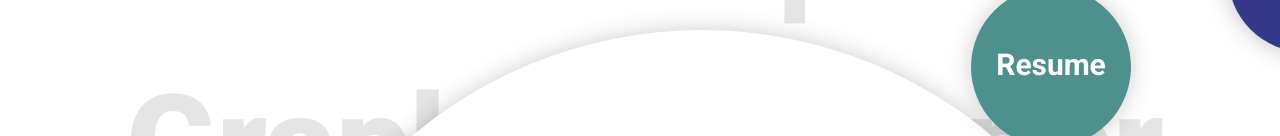
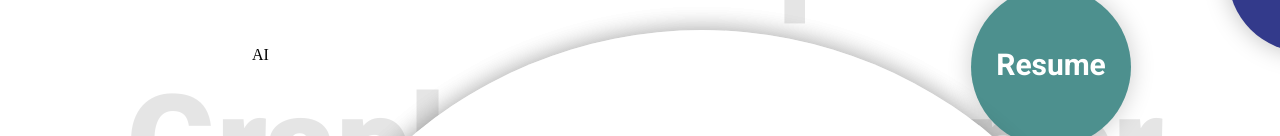
Before and after one commit to swethataduru/SwethaUIUX, a plain HTML site: page index.html in a window 1280 px wide. Shown: the part 702-838 px from the top of the page. Drawn offline with Linux system fonts and the light colour scheme.

Commit message:
Update index.html

```diff
--- a/index.html
+++ b/index.html
@@ -97,6 +97,11 @@
         <p class="email">Email</p>
       </span></a>
 
+    <!-- email -->
+    <a href="mailto:swetataduru@gmail.com" data-behavior="trackContact">
+      <span class="dot10">
+        <p class="ai">AI</p>
+      </span></a>
 
 
 
```
